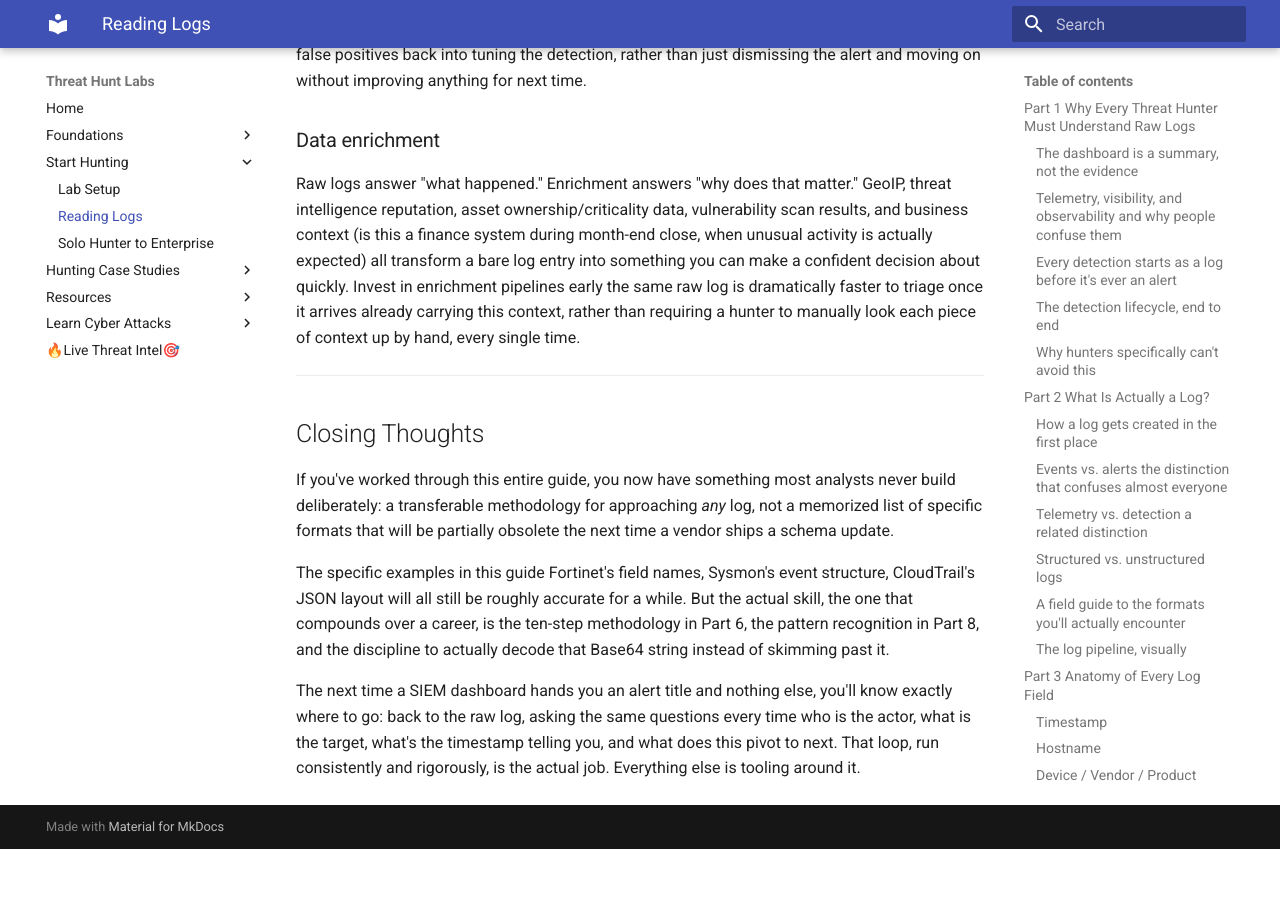
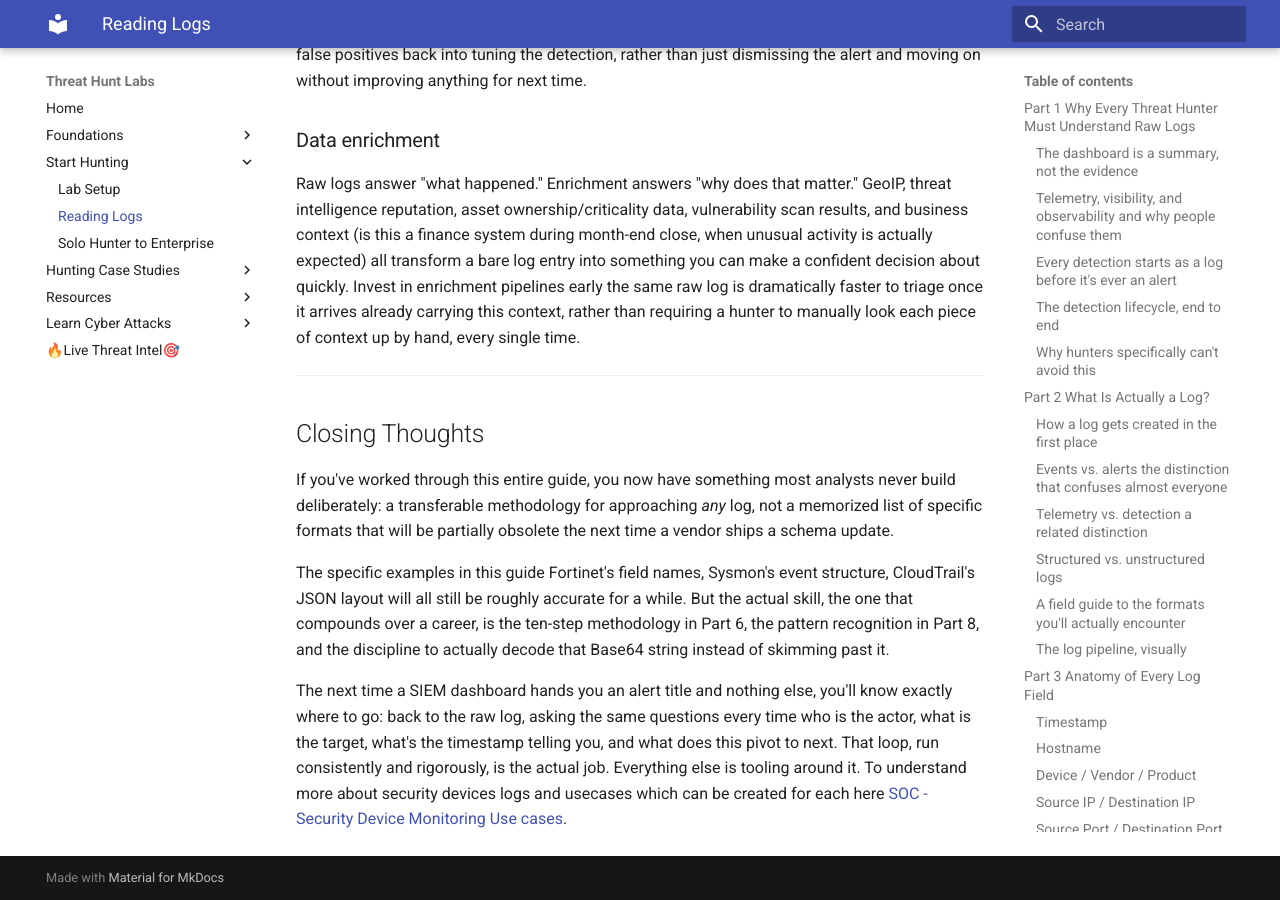
Before and after one commit to pbmundas/ThreatHuntingLabs, an MkDocs documentation site: the page built from docs/Start-Hunting/Reading-Raw-Logs-Like-a-Threat-Hunter.md, in a window 1280 px wide and 900 px high, scrolled down 71472 px. Built offline with MkDocs 1.6.1 and Material for MkDocs 9.7.7, drawn with Linux system fonts in a browser that asks for light colours; before the commit the page ends 72321 px from its top, so only the background shows below that.

Commit message:
Update Reading-Raw-Logs-Like-a-Threat-Hunter.md

```diff
--- a/docs/Start-Hunting/Reading-Raw-Logs-Like-a-Threat-Hunter.md
+++ b/docs/Start-Hunting/Reading-Raw-Logs-Like-a-Threat-Hunter.md
@@ -2047,4 +2047,4 @@
 
 The specific examples in this guide Fortinet's field names, Sysmon's event structure, CloudTrail's JSON layout will all still be roughly accurate for a while. But the actual skill, the one that compounds over a career, is the ten-step methodology in Part 6, the pattern recognition in Part 8, and the discipline to actually decode that Base64 string instead of skimming past it.
 
-The next time a SIEM dashboard hands you an alert title and nothing else, you'll know exactly where to go: back to the raw log, asking the same questions every time who is the actor, what is the target, what's the timestamp telling you, and what does this pivot to next. That loop, run consistently and rigorously, is the actual job. Everything else is tooling around it.
+The next time a SIEM dashboard hands you an alert title and nothing else, you'll know exactly where to go: back to the raw log, asking the same questions every time who is the actor, what is the target, what's the timestamp telling you, and what does this pivot to next. That loop, run consistently and rigorously, is the actual job. Everything else is tooling around it. To understand more about security devices logs and usecases which can be created for each here [SOC - Security Device Monitoring Use cases](https://raw.githubusercontent.com/pbmundas/ThreatHuntingLabs/refs/heads/main/docs/Downloads/SOC%20-%20Security%20Device%20Monitoring%20Use%20Cases%20List.pdf).
```
